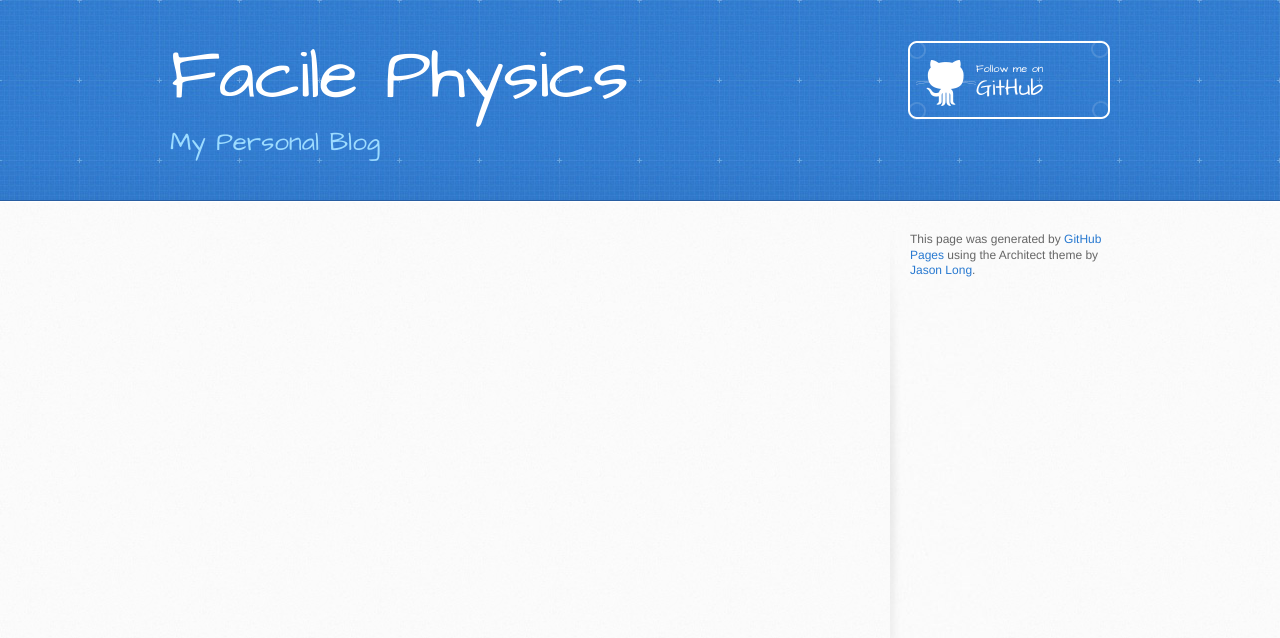
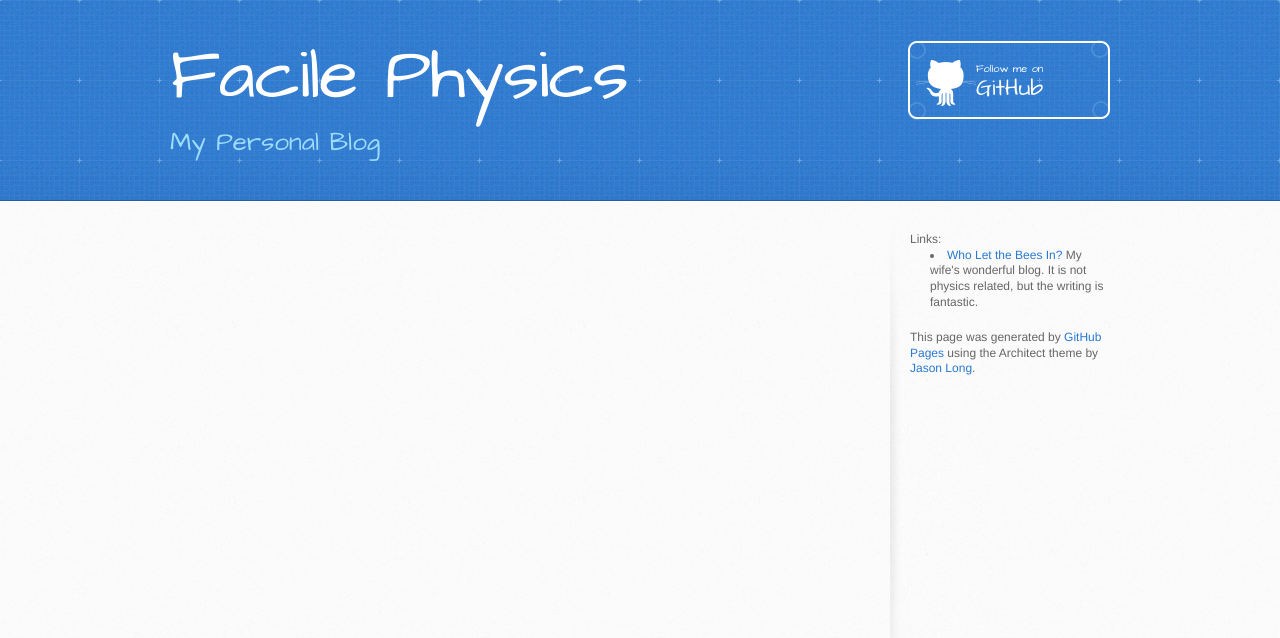
Before and after one commit to rprospero/rprospero.github.io, a Jekyll site: the page built from index.html, in a window 1280 px wide. Shown: the top 638 px of the page. Built offline with Jekyll 4.4.1, drawn with Linux system fonts in a browser that asks for light colours.

Commit message:
Added link to Stacy's blog

```diff
--- a/_includes/footer.html
+++ b/_includes/footer.html
@@ -1,6 +1,10 @@
         </section>
         <aside id="sidebar">
 
+	  Links:
+	  <ul>
+	    <li><a href="http://wholetthebeesin.blogspot.co.uk/">Who Let the Bees In?</a> My wife's wonderful blog.  It is not physics related, but the writing is fantastic.
+	  </ul>
 
           <p>This page was generated by <a href="https://pages.github.com">GitHub Pages</a> using the Architect theme by <a href="https://twitter.com/jasonlong">Jason Long</a>.</p>
         </aside>
```
